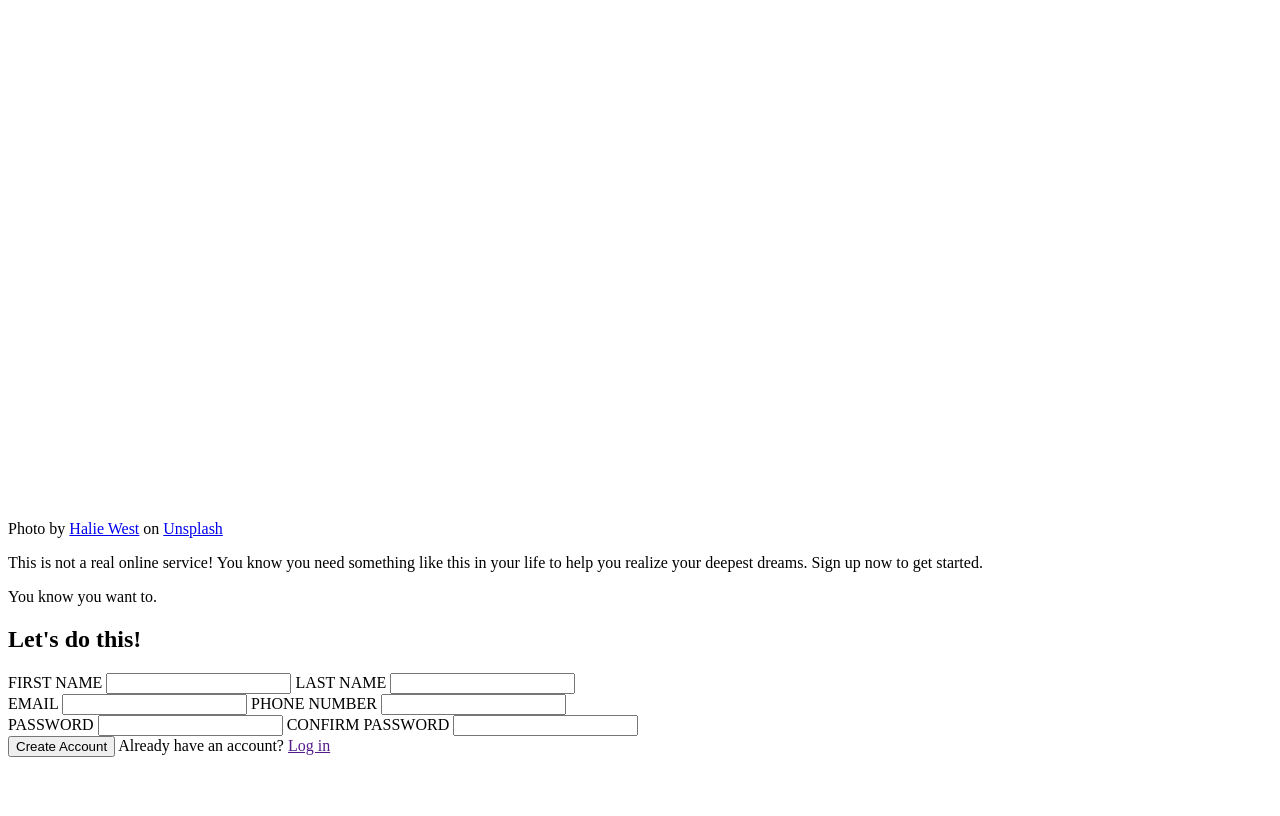
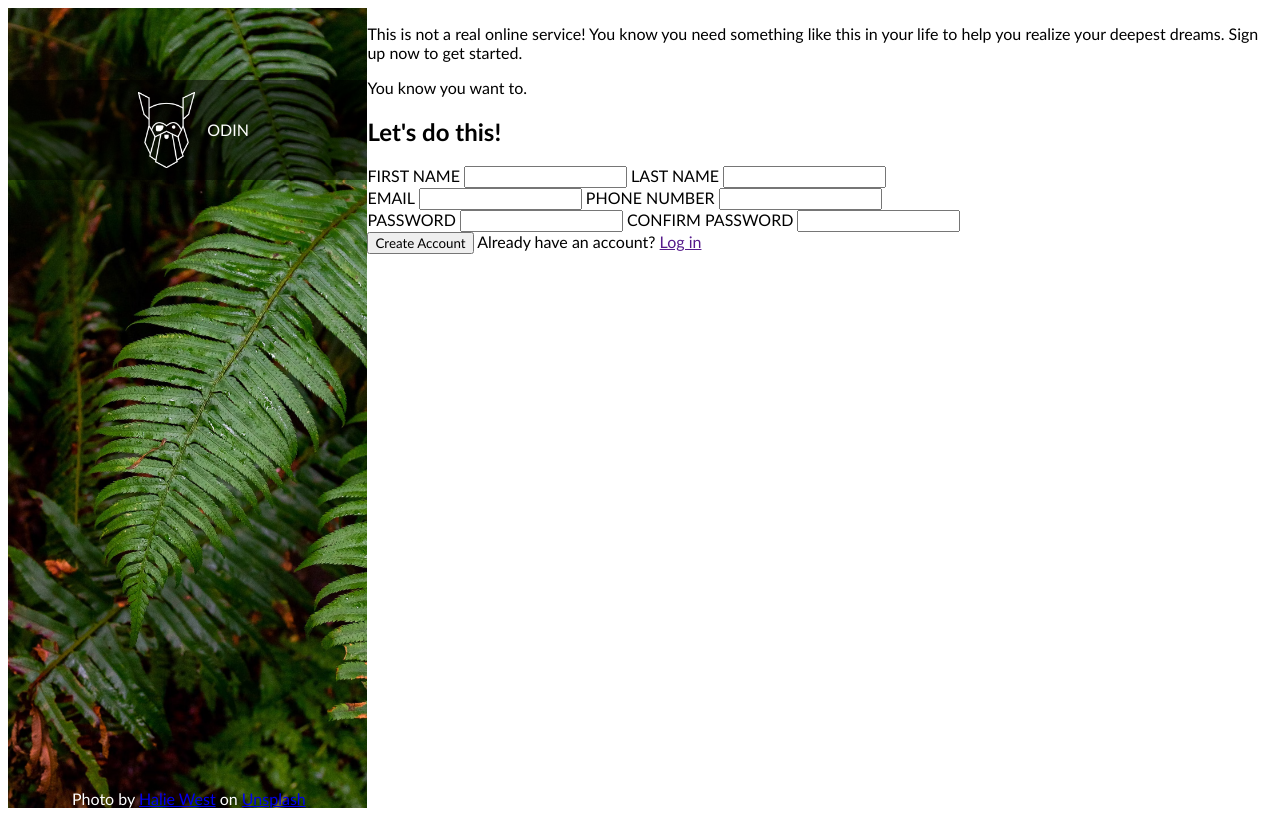
Before and after one commit to NotNaoChief/sign-up-form, a plain HTML site: page index.html in a window 1280 px wide. Drawn offline with Linux system fonts and the light colour scheme.

Commit message:
Left half of layout styled
Add background image, odin image as well as credit to the photo artist
with links to their work.

```diff
--- a/index.html
+++ b/index.html
@@ -8,8 +8,9 @@
 </head>
 <body>
     <section class="left">
-        <div>
+        <div class="odin">
             <img src="assets/odin-lined.png" alt="Outline of Odins face">
+            <p>ODIN</p>
         </div>
         <span>Photo by <a href="https://unsplash.com/@haliewestphoto">Halie West</a> on <a href="https://unsplash.com/">Unsplash</a></span>
     </section>
--- a/style.css
+++ b/style.css
@@ -0,0 +1,46 @@
+* {
+    box-sizing: border-box;
+    font-family: 'Gill Sans', 'Gill Sans MT', Calibri, 'Trebuchet MS', sans-serif;
+}
+
+body {
+    display: flex;
+    height: 100vh;
+}
+
+.background {
+    width: 100%;
+}
+
+.left {
+    position: relative;
+    height: 100%;
+    width: 33%;
+    background-image: url("assets/photo.avif");
+    background-size: cover;
+    color: white;
+}
+
+.left span {
+    position: absolute;
+    bottom: 0;
+    left: 4em;
+}
+
+.odin {
+    background-color: rgba(0, 0, 0, 0.5);
+    display: flex;
+    justify-content: center;
+    align-items: center;
+    margin-top: 20%;
+}
+
+.odin img {
+    padding: 0.75em;
+    height: 100px;
+}
+
+
+.right {
+
+}
```
